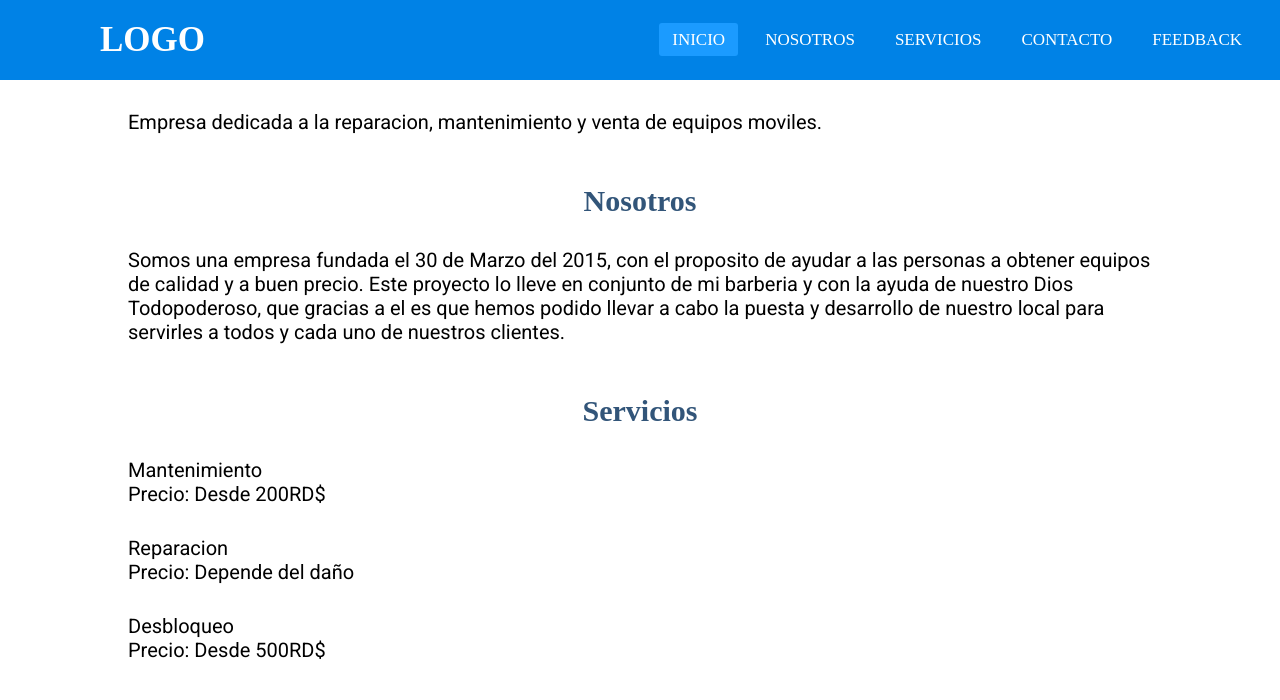
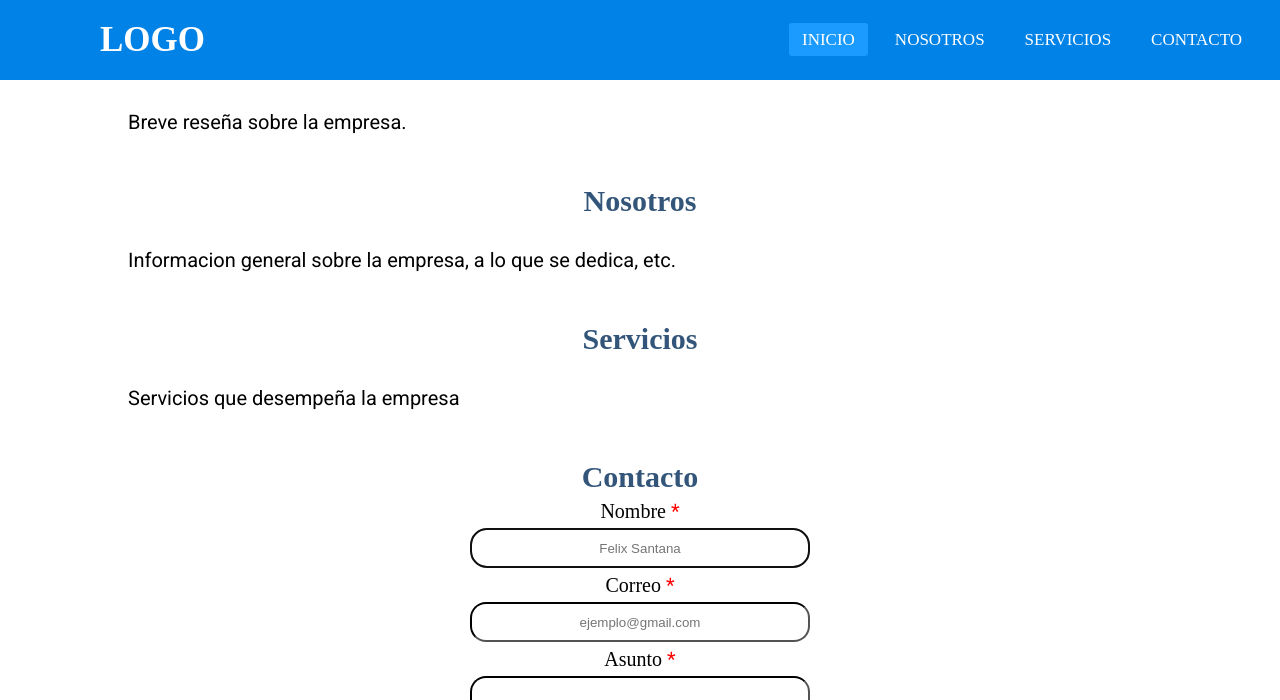
Before and after one commit to FlexSantana/proyectoeben, a plain HTML site: page index.html in a window 1280 px wide. Shown: the top 700 px of the page. Drawn offline with Linux system fonts and the light colour scheme; files whose address does not match are found by name.

Commit message:
Update index.html

```diff
--- a/index.html
+++ b/index.html
@@ -25,31 +25,22 @@
         <li><a href="#">Nosotros</a></li>
         <li><a href="#">Servicios</a></li>
         <li><a href="#">Contacto</a></li>
-        <li><a href="#">Feedback</a></li>
       </ul>
     </nav>
     <section>
-      <p>Empresa dedicada a la reparacion, mantenimiento y venta
-        de equipos moviles.
+      <p>
+        Breve reseña sobre la empresa.
       </p>
       <h1>Nosotros</h1>
       <p>
-        Somos una empresa fundada el 30 de Marzo del 2015,
-        con el proposito de ayudar a las personas a obtener
-        equipos de calidad y a buen precio. Este proyecto lo
-        lleve en conjunto de mi barberia y con la ayuda de
-        nuestro Dios Todopoderoso, que gracias a el es que
-        hemos podido llevar a cabo la puesta y desarrollo de nuestro local
-        para servirles a todos y cada uno de nuestros clientes.
+        Informacion general sobre la empresa, a lo que se dedica, etc.
       </p>
 
       <h1>Servicios</h1>
-      <p>Mantenimiento</br>Precio: Desde 200RD$</p>
-      <p>Reparacion</br>Precio: Depende del daño</p>
-      <p>Desbloqueo</br>Precio: Desde 500RD$</p>
+      <p>Servicios que desempeña la empresa</p>
 
       <h1>Contacto</h1>
-      <form action="mailto:as7930834@gmail.com" method="post" id="form_contact" target="_blank" enctype="text/plain" >
+      <form action="#" method="post" id="form_contact" target="_blank" enctype="text/plain" >
         <label for="name">Nombre <p>*</p></label>
         <input type="text" name="name" id="name"
         placeholder="Felix Santana"
```
